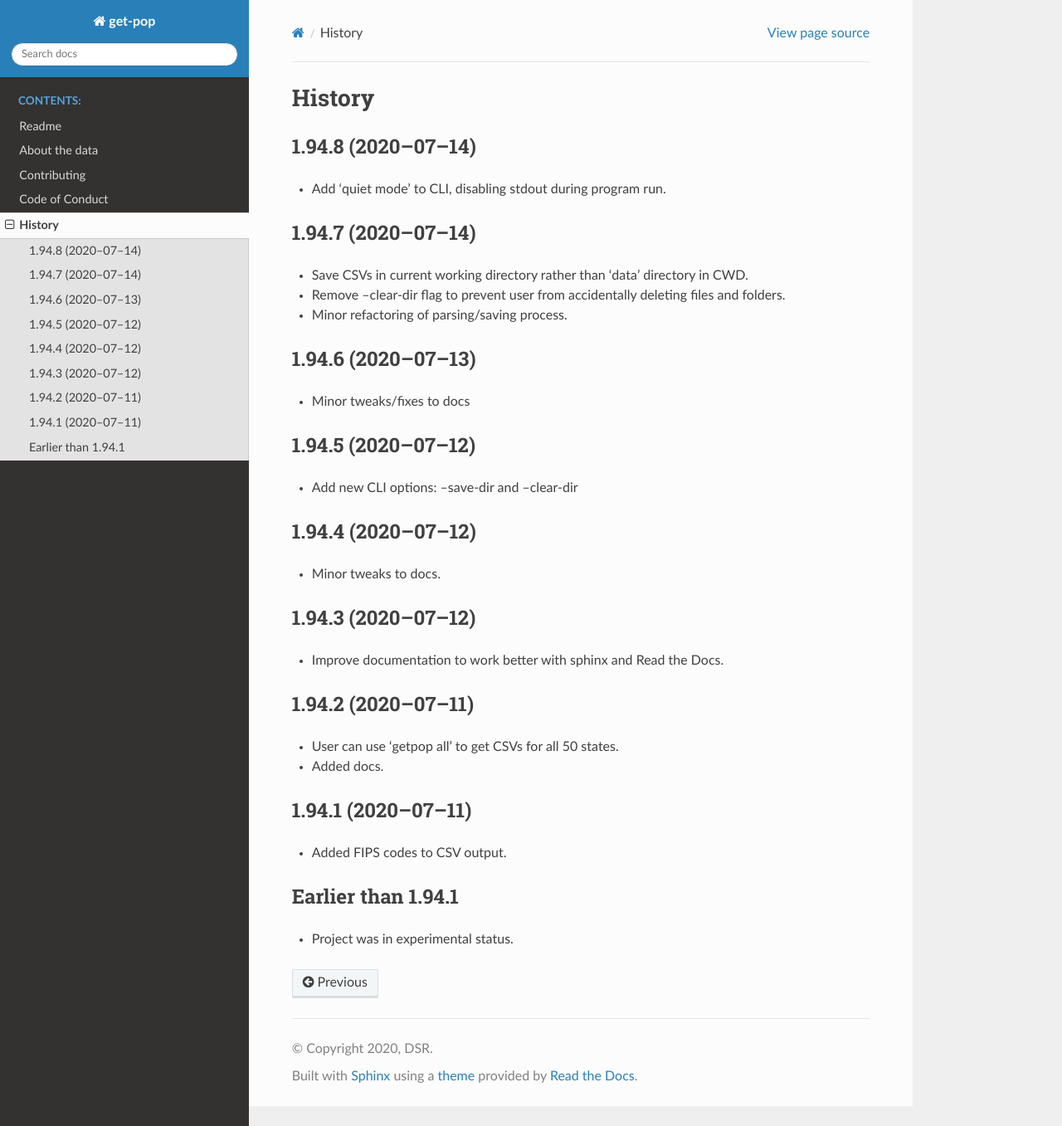
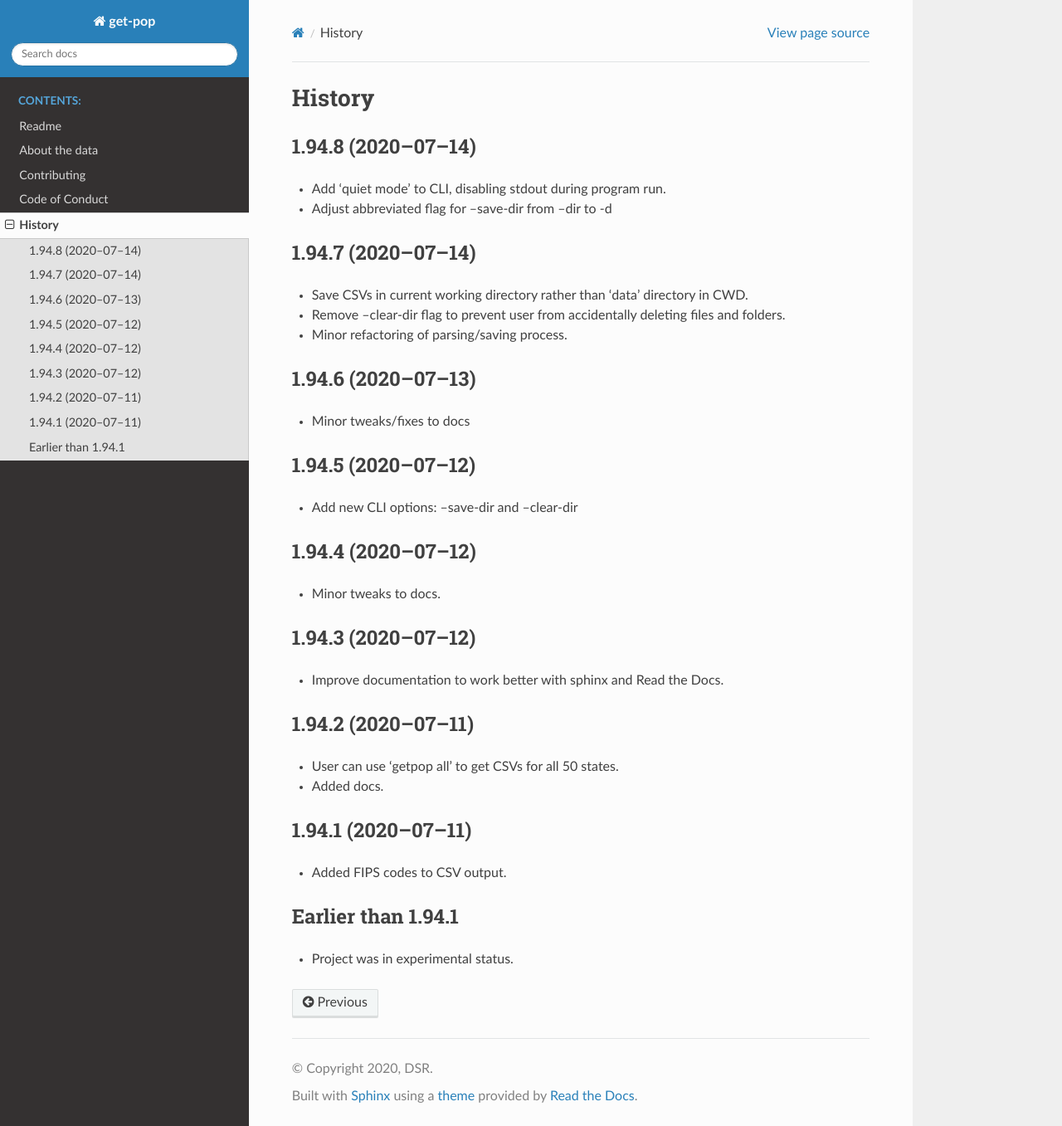
Before and after one commit to SimmonsRitchie/get-pop, a Sphinx documentation site: the page built from docs/HISTORY.rst, in a window 1280 px wide and 1357 px high. Shown: the whole window at 83% size. Built offline with Sphinx 7.4.7 and the Read the Docs theme 2.0.0, drawn with Linux system fonts in a browser that asks for light colours.

Commit message:
Improve history

```diff
--- a/docs/HISTORY.rst
+++ b/docs/HISTORY.rst
@@ -7,6 +7,7 @@ History
 ------------------------------
 
 * Add 'quiet mode' to CLI, disabling stdout during program run.
+* Adjust abbreviated flag for --save-dir from --dir to -d
 
 1.94.7 (2020–07–14)
 ------------------------------
```
